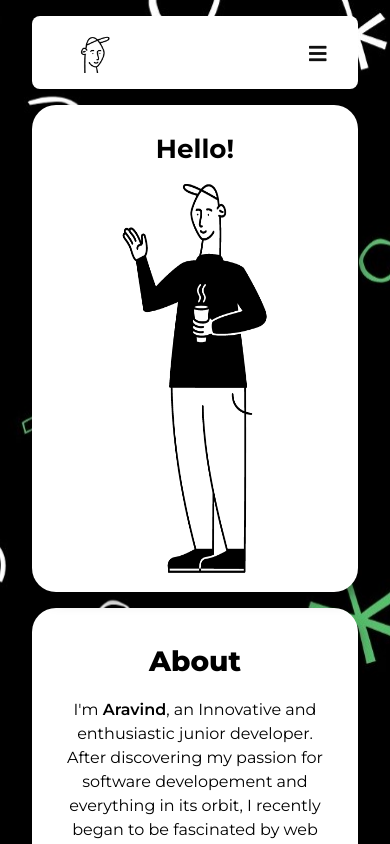
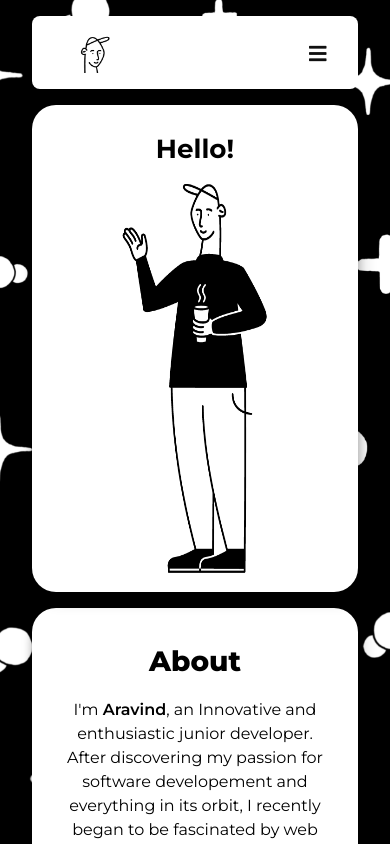
Before and after one commit to Arvind-Maddala/portfolio, a React (Create React App) app: page / in a window 390 px wide. Shown: the top 844 px of the page. Built offline with nearby package versions, Linux system fonts and the light colour scheme.

Commit message:
mobile background

```diff
--- a/src/components/NavBar/index.js
+++ b/src/components/NavBar/index.js
@@ -14,7 +14,7 @@ const NavBar = () => {
       scale: 1,
       transition: {
         delayChildren: 0.4,
-        staggerChildren: 0.2
+        staggerChildren: 0.1
       }
     }
   };
--- a/src/index.css
+++ b/src/index.css
@@ -10,7 +10,7 @@ body {
 
 @media screen and (max-width:768px) {
   body {
-    background: url('./background_mobile.jpeg') no-repeat center center/cover;
+    background: url('./background_mobile.png') no-repeat center center/cover;
     background-attachment: fixed;
   }
 }
```
Also changed, not shown: src/background_mobile.png (added).
